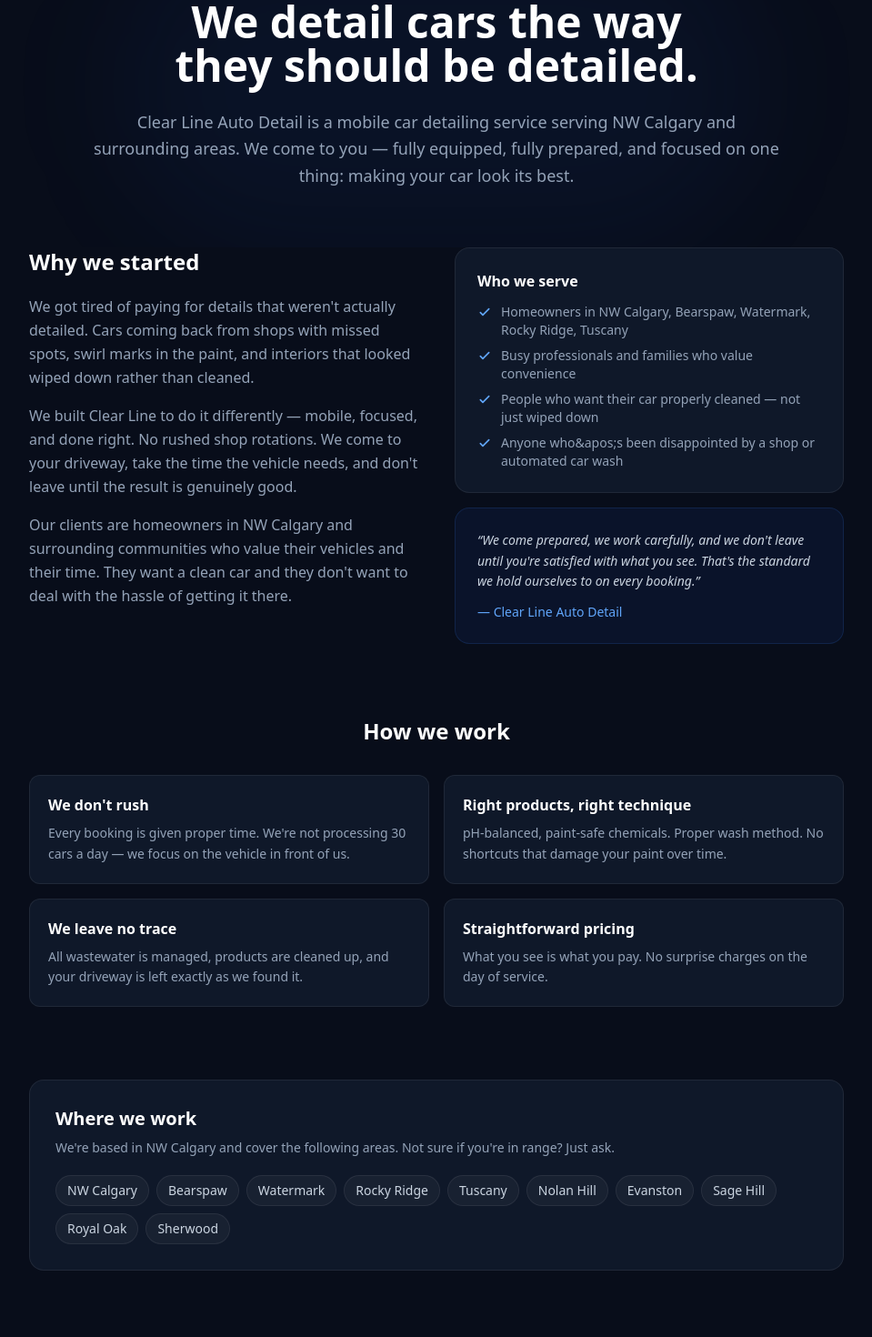
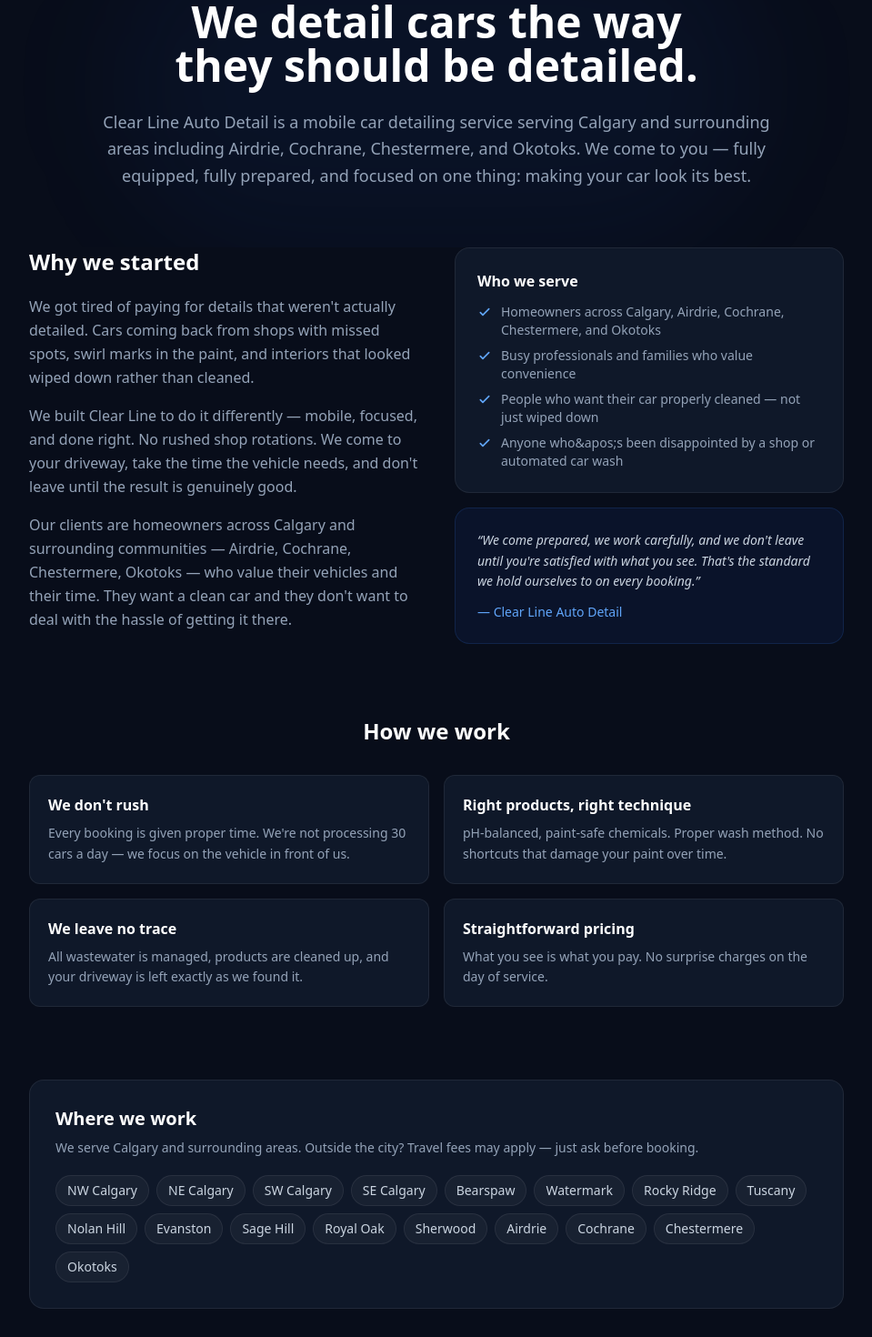
Before and after one commit to Tyson0707/Mobile-Detailing-Business, a Next.js app: page /about in a window 1280 px wide. Shown: the part 160-1630 px from the top of the page at 91% size, without its empty margins (160-1119 px from the left). Built offline with nearby package versions, Linux system fonts and the light colour scheme.

Commit message:
Expand service area to all Calgary and surrounding areas

```diff
--- a/app/about/page.tsx
+++ b/app/about/page.tsx
@@ -3,9 +3,9 @@ import Link from "next/link";
 import { siteConfig } from "@/lib/config";
 
 export const metadata: Metadata = {
-  title: "About | Clear Line Auto Detail — NW Calgary Mobile Detailing",
+  title: "About | Clear Line Auto Detail — Calgary Mobile Detailing",
   description:
-    "Clear Line Auto Detail is a mobile car detailing service based in NW Calgary. We come to your driveway with everything we need — no shop, no drop-off, just professional results.",
+    "Clear Line Auto Detail is a mobile car detailing service based in Calgary. We come to your driveway with everything we need — no shop, no drop-off, just professional results.",
   alternates: {
     canonical: `${siteConfig.url}/about`,
   },
@@ -48,7 +48,7 @@ export default function AboutPage() {
             We detail cars the way they should be detailed.
           </h1>
           <p className="text-slate-400 text-lg leading-relaxed">
-            Clear Line Auto Detail is a mobile car detailing service serving NW Calgary and surrounding areas. We come to you — fully equipped, fully prepared, and focused on one thing: making your car look its best.
+            Clear Line Auto Detail is a mobile car detailing service serving Calgary and surrounding areas including Airdrie, Cochrane, Chestermere, and Okotoks. We come to you — fully equipped, fully prepared, and focused on one thing: making your car look its best.
           </p>
         </div>
       </div>
@@ -67,7 +67,7 @@ export default function AboutPage() {
                   We built Clear Line to do it differently — mobile, focused, and done right. No rushed shop rotations. We come to your driveway, take the time the vehicle needs, and don&apos;t leave until the result is genuinely good.
                 </p>
                 <p>
-                  Our clients are homeowners in NW Calgary and surrounding communities who value their vehicles and their time. They want a clean car and they don&apos;t want to deal with the hassle of getting it there.
+                  Our clients are homeowners across Calgary and surrounding communities — Airdrie, Cochrane, Chestermere, Okotoks — who value their vehicles and their time. They want a clean car and they don&apos;t want to deal with the hassle of getting it there.
                 </p>
               </div>
             </div>
@@ -77,7 +77,7 @@ export default function AboutPage() {
                 <h3 className="text-white font-semibold mb-3">Who we serve</h3>
                 <ul className="space-y-2">
                   {[
-                    "Homeowners in NW Calgary, Bearspaw, Watermark, Rocky Ridge, Tuscany",
+                    "Homeowners across Calgary, Airdrie, Cochrane, Chestermere, and Okotoks",
                     "Busy professionals and families who value convenience",
                     "People who want their car properly cleaned — not just wiped down",
                     "Anyone who&apos;s been disappointed by a shop or automated car wash",
@@ -127,7 +127,7 @@ export default function AboutPage() {
           <div className="rounded-2xl bg-[#0f1829] border border-white/[0.07] p-7">
             <h2 className="text-xl font-bold text-white mb-2">Where we work</h2>
             <p className="text-slate-400 text-sm mb-5">
-              We&apos;re based in NW Calgary and cover the following areas. Not sure if you&apos;re in range? Just ask.
+              We serve Calgary and surrounding areas. Outside the city? Travel fees may apply — just ask before booking.
             </p>
             <div className="flex flex-wrap gap-2">
               {siteConfig.serviceAreas.map((area) => (
--- a/app/layout.tsx
+++ b/app/layout.tsx
@@ -18,8 +18,15 @@ export const metadata: Metadata = {
     "mobile auto detailing Calgary",
     "mobile detailing NW Calgary",
     "car detailing NW Calgary",
+    "mobile detailing NE Calgary",
+    "mobile detailing SW Calgary",
+    "mobile detailing SE Calgary",
     "auto detailing Bearspaw",
     "car detailing Tuscany Calgary",
+    "mobile car detailing Airdrie",
+    "mobile car detailing Cochrane",
+    "mobile car detailing Chestermere",
+    "mobile car detailing Okotoks",
     "mobile car wash Calgary",
     "interior detail Calgary",
     "full detail Calgary",
--- a/components/Hero.tsx
+++ b/components/Hero.tsx
@@ -25,7 +25,7 @@ export function Hero() {
               <path fillRule="evenodd" d="M5.05 4.05a7 7 0 119.9 9.9L10 18.9l-4.95-4.95a7 7 0 010-9.9zM10 11a2 2 0 100-4 2 2 0 000 4z" clipRule="evenodd" />
             </svg>
             <span className="text-blue-300 text-xs font-medium">
-              NW Calgary · Bearspaw · Tuscany · Rocky Ridge · Watermark
+              Calgary & Surrounding Areas · Airdrie · Cochrane · Chestermere · Okotoks
             </span>
           </div>
 
--- a/lib/config.ts
+++ b/lib/config.ts
@@ -2,7 +2,7 @@ export const siteConfig = {
   name: "Clear Line Auto Detail",
   tagline: "Premium Mobile Detailing. We Come to You.",
   description:
-    "Mobile car detailing in NW Calgary and surrounding areas. We come to your driveway — professional interior resets, exterior details, and full details for busy homeowners who want it done right.",
+    "Mobile car detailing in Calgary and surrounding areas. We come to your driveway — professional interior resets, exterior details, and full details for busy homeowners who want it done right.",
   domain: "clearlineautodetail.ca",
   url: "https://clearlineautodetail.ca",
 
@@ -17,9 +17,12 @@ export const siteConfig = {
   city: "Calgary",
   province: "AB",
 
-  primaryArea: "NW Calgary",
+  primaryArea: "Calgary",
   serviceAreas: [
     "NW Calgary",
+    "NE Calgary",
+    "SW Calgary",
+    "SE Calgary",
     "Bearspaw",
     "Watermark",
     "Rocky Ridge",
@@ -29,6 +32,10 @@ export const siteConfig = {
     "Sage Hill",
     "Royal Oak",
     "Sherwood",
+    "Airdrie",
+    "Cochrane",
+    "Chestermere",
+    "Okotoks",
   ],
 
   social: {
```
